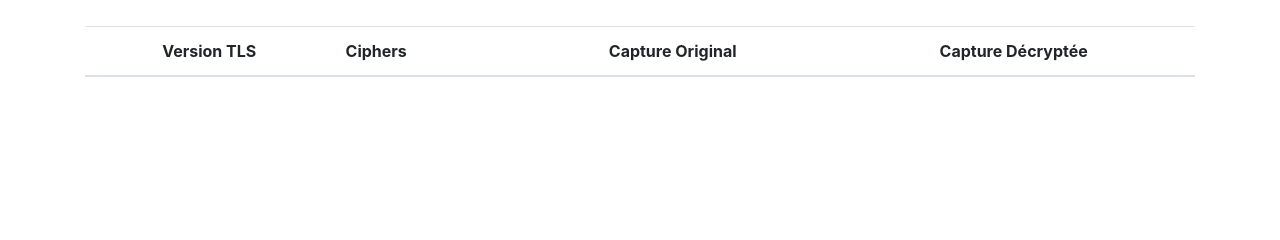
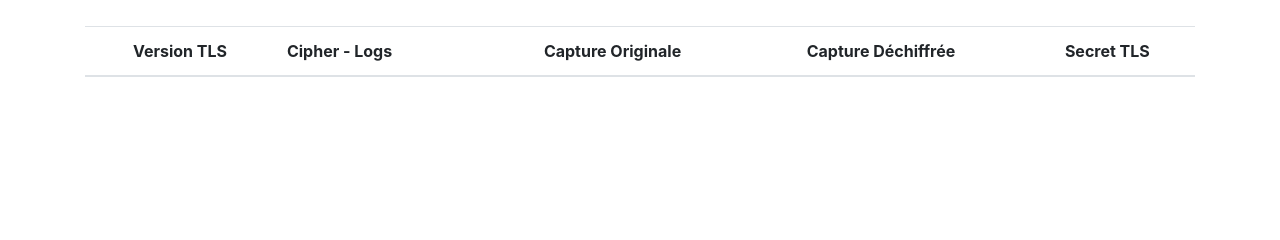
Before and after one commit to MrDanao/TSP-TLS, a Flask app: page / in a window 1280 px wide. Shown: the part 175-415 px from the top of the page. Run offline with Flask 2, Linux system fonts and the light colour scheme; data comes from the database, SQL or seed files in the repository; data that the repository does not hold is empty; some libraries are stand-ins or nearby versions.

Commit message:
update pour colonne tls secret et log

```diff
--- a/app/app/src/templates/index.html
+++ b/app/app/src/templates/index.html
@@ -59,9 +59,10 @@
             <thead>
               <tr>
                 <th scope="col" class="text-center align-middle">Version TLS</th>
-                <th scope="col" class="text-left align-middle">Ciphers</th>
-                <th scope="col" class="text-center align-middle">Capture Original</th>
-                <th scope="col" class="text-center align-middle">Capture Décryptée</th>
+                <th scope="col" class="text-left align-middle">Cipher - Logs</th>
+                <th scope="col" class="text-center align-middle">Capture Originale</th>
+                <th scope="col" class="text-center align-middle">Capture Déchiffrée</th>
+                <th scope="col" class="text-center align-middle">Secret TLS</th>
               </tr>
             </thead>
             <tbody>
@@ -98,7 +99,16 @@
                                     <small><span class="d-block text-info">X</span></small>
                                 {% endif %}
                             {% endfor %}
-                            </td>
+                        </td>
+                        <td class="text-center align-middle">
+                            {% for cipher in data[loop.index - 1] %}
+                                {% if cipher["RESULT"] == 1 %}
+                                    <a href="/uploads/{{ cipher['TLS_SECRET']}}"><small><span class="d-block text-info">Télécharger</span></small></a>
+                                {% else %}
+                                    <small><span class="d-block text-info">X</span></small>
+                                {% endif %}
+                            {% endfor %}
+                        </td>
                     </tr>
                 {% endfor %}
 
```
